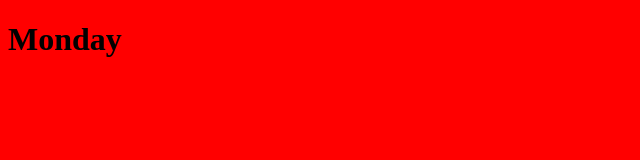
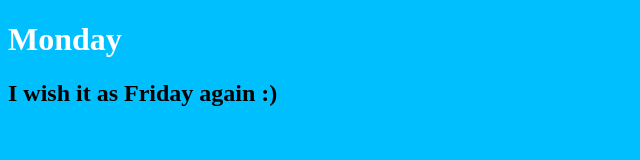
Before and after one commit to pinky92037/monday, a plain HTML site: page index.html in a window 1280 px wide. Shown: the whole page, without its empty margins (0-640 px from the left). Drawn offline with Linux system fonts and the light colour scheme.

Commit message:
awesome new design features

```diff
--- a/css/main.css
+++ b/css/main.css
@@ -1,3 +1,6 @@
 body {
-    background-color: red;
+    background-color: deepskyblue;
 }
+h1 {
+    color: white;
+}
--- a/index.html
+++ b/index.html
@@ -7,5 +7,6 @@
 </head>
 <body>
     <h1>Monday</h1>
+    <h2>I wish it as Friday again :)</h2>
 </body>
 </html>
```
